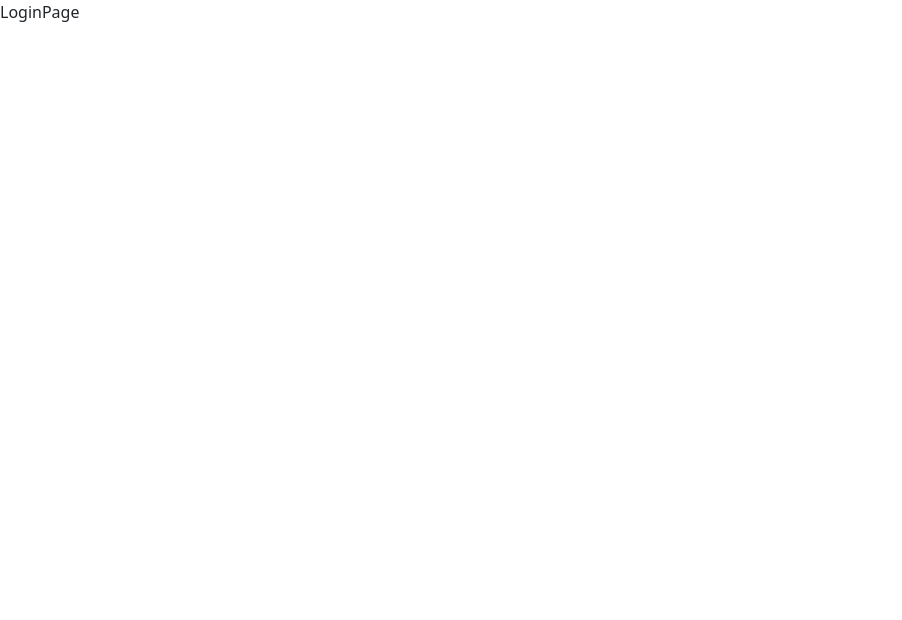
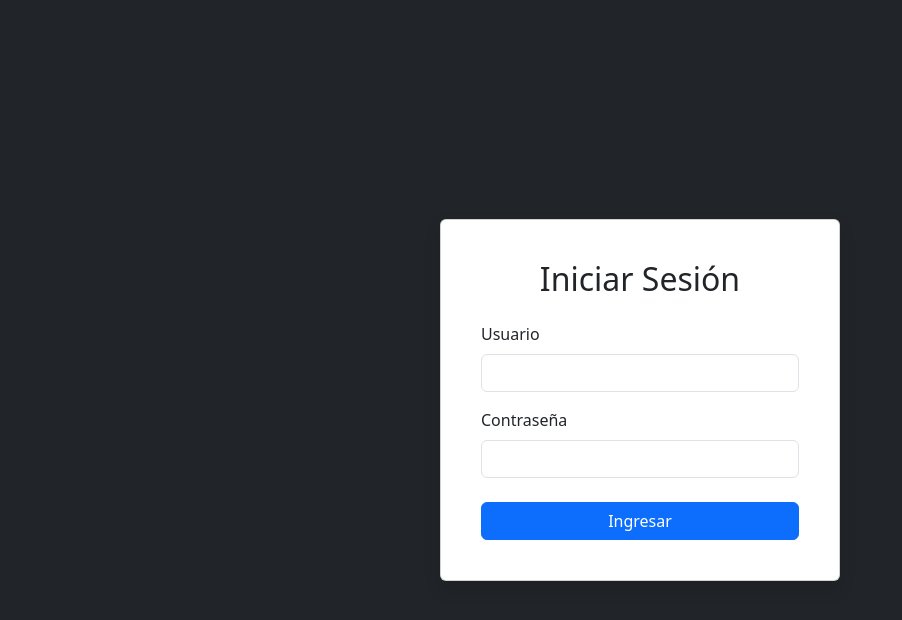
Before and after one commit to ffleita/weekly-meal-planner, a React (Vite) app: page /login in a window 1280 px wide. Shown: the top 620 px of the page, without its empty margins (0-902 px from the left). Built offline with nearby package versions, Linux system fonts and the light colour scheme.

Commit message:
Agrego pagina de login, modifico instgancia de axios

```diff
--- a/src/api/axiosInstance.js
+++ b/src/api/axiosInstance.js
@@ -1,7 +1,7 @@
 import axios from 'axios';
 
 const api = axios.create({
-  baseURL: 'https://localhost:8080/api/v1',
+  baseURL: 'http://localhost:8080/',
   headers: {
     'Content-Type': 'application/json'
   }
--- a/src/pages/LoginPage.jsx
+++ b/src/pages/LoginPage.jsx
@@ -1,7 +1,90 @@
-import React from 'react'
+import { useState } from "react"
+import { useForm } from "../hooks/useForm"
+import api from "../api/axiosInstance"
+import { useNavigate } from "react-router-dom"
+
+
+
+const initialForm = {
+  username: '',
+  password: ''
+}
+
+const formValidations = {
+  username: [(value = '') => value.length > 0, 'El nombre de usuario es obligatorio.'],
+  password: [(value = '') => value.length > 0, 'La contrasenia es obligatoria.']
+}
+
 
 export const LoginPage = () => {
+
+  const navigate = useNavigate();
+
+  if (localStorage.getItem('token')) {
+    navigate("/");
+  }
+
+  const [formSubmitted, setformSubmitted] = useState(false);
+
+  const [loading, setLoading] = useState(false);
+
+  const {
+    username, password, formState, isFormValid, usernameValid, passwordValid, onInputChange, onResetForm
+  } = useForm(initialForm, formValidations);
+
+  const handleSubmit = async (e) => {
+    e.preventDefault();
+    setformSubmitted(true);
+    setLoading(true);
+    if (!isFormValid) return;
+    try {
+      const response = await api.post("/auth/login", formState);
+
+      localStorage.setItem('token', response.data.access_token);
+
+      setLoading(false);
+      navigate('/');
+    } catch (error) {
+      console.log(error);
+    }
+  }
+
   return (
-    <div>LoginPage</div>
+    <div className="d-flex justify-content-center align-items-center vh-100 bg-dark">
+      <div className="card p-4 shadow" style={{ width: '400px' }}>
+        <div className="card-body">
+          <h2 className="text-center mb-4">Iniciar Sesión</h2>
+          <form onSubmit={handleSubmit}>
+            <div className="mb-3">
+              <label htmlFor="username" className="form-label">Usuario</label>
+              <input
+                type="text"
+                className={`form-control ${usernameValid && formSubmitted ? 'is-invalid' : ''}`}
+                id="username"
+                name="username"
+                value={username}
+                onChange={onInputChange}
+              />
+              {usernameValid && formSubmitted && <div className="invalid-feedback">{usernameValid}</div>}
+            </div>
+            <div className="mb-4">
+              <label htmlFor="password" className="form-label">Contraseña</label>
+              <input
+                type="password"
+                className={`form-control ${passwordValid && formSubmitted ? 'is-invalid' : ''}`}
+                id="password"
+                name="password"
+                value={password}
+                onChange={onInputChange}
+              />
+              {passwordValid && formSubmitted && <div className="invalid-feedback">{passwordValid}</div>}
+            </div>
+            <button type="submit" className="btn btn-primary w-100" disabled={loading}>
+              Ingresar
+            </button>
+          </form>
+        </div>
+      </div>
+    </div>
   )
 }
```
